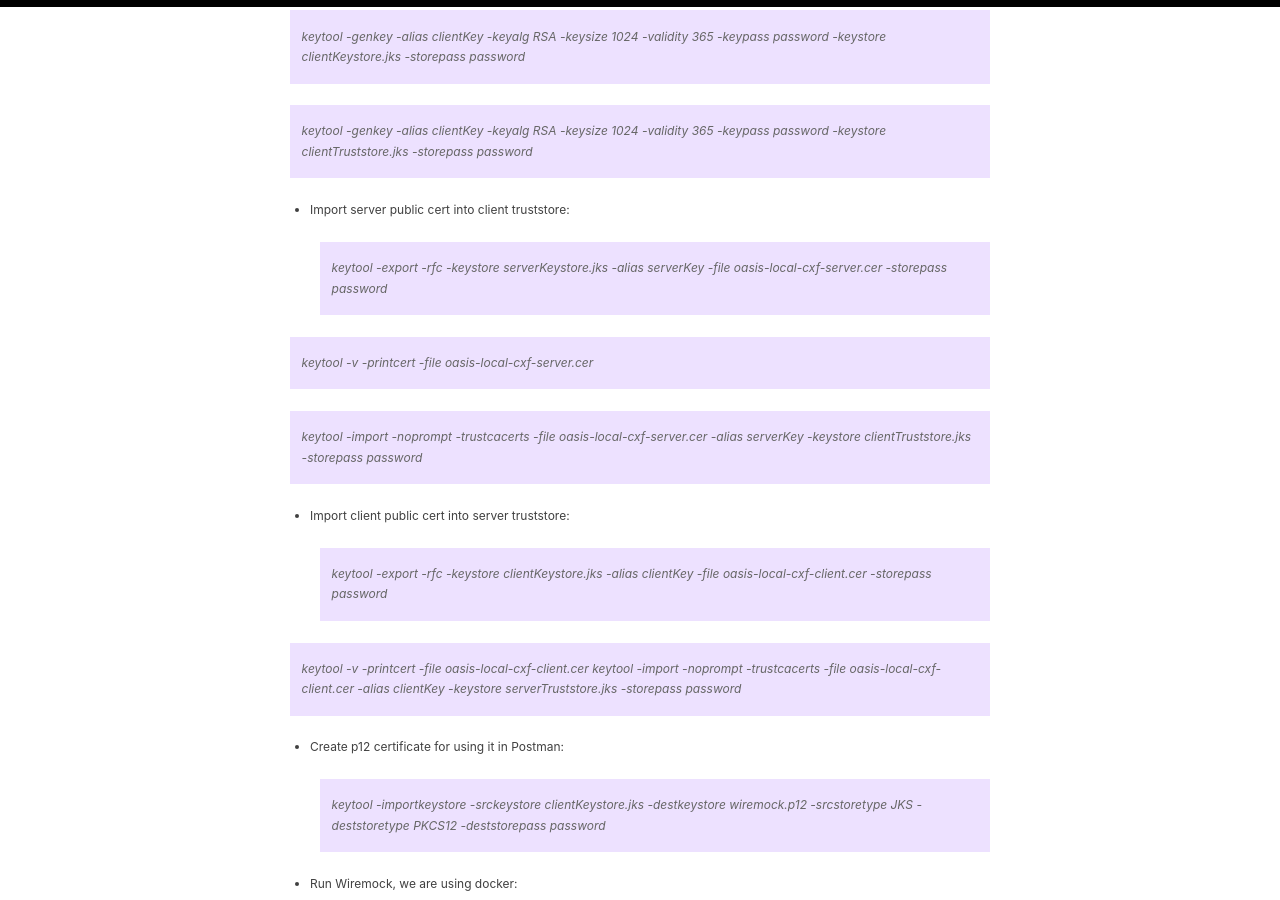
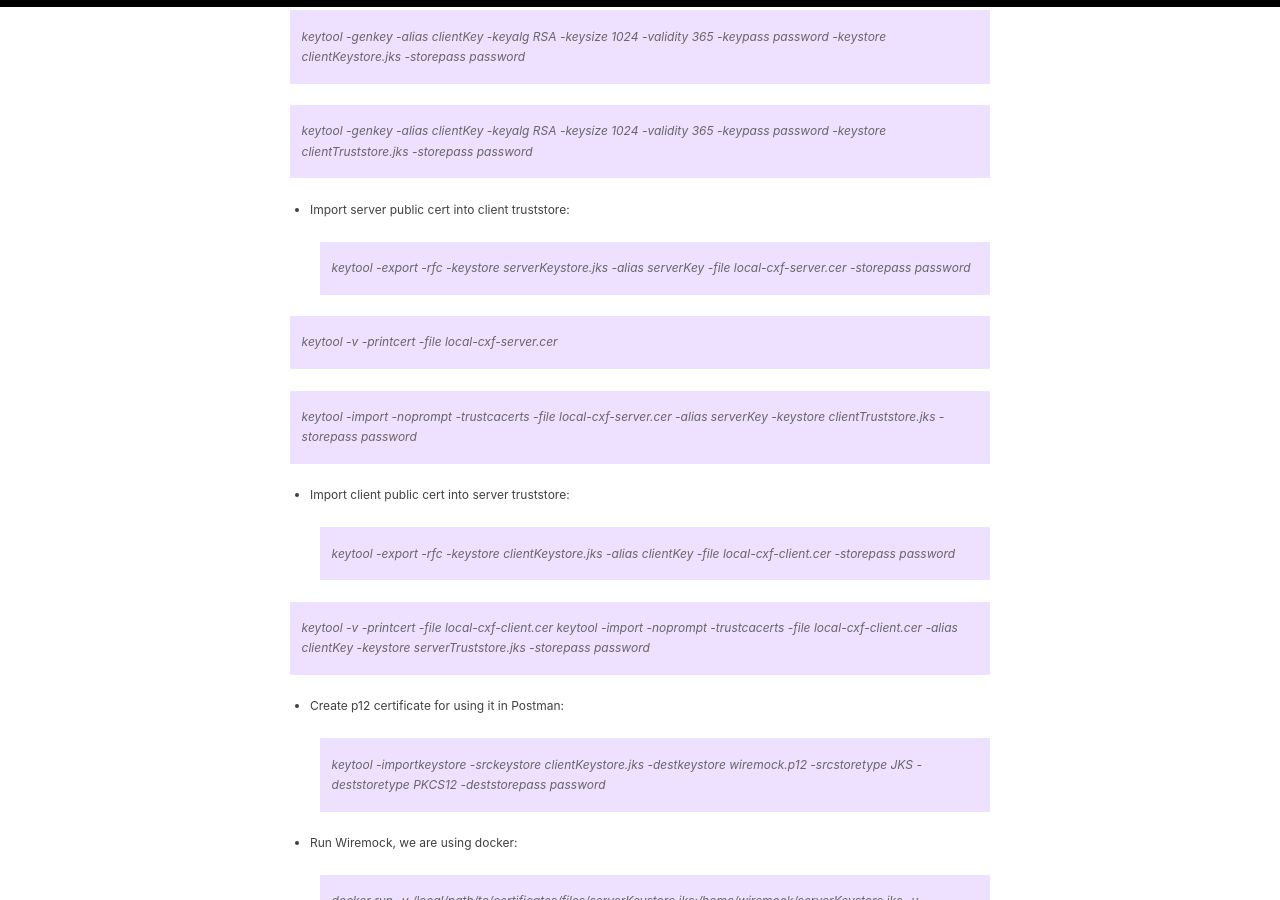
Before and after one commit to cityTesting/citytesting.github.io, a Jekyll site: the page built from _posts/2022-05-27-https-wiremock-postman.md, in a window 1280 px wide and 900 px high, scrolled down 600 px. Built offline with Jekyll 4.4.1, drawn with Linux system fonts in a browser that asks for light colours.

Commit message:
Update 2022-05-27-https-wiremock-postman.md

```diff
--- a/_posts/2022-05-27-https-wiremock-postman.md
+++ b/_posts/2022-05-27-https-wiremock-postman.md
@@ -18,17 +18,17 @@ The steps to follow are as follows:
 > keytool  -genkey -alias clientKey -keyalg RSA -keysize 1024  -validity 365 -keypass password  -keystore clientTruststore.jks -storepass password
 
 - Import server public cert into client truststore:
-> keytool -export -rfc -keystore serverKeystore.jks -alias serverKey -file oasis-local-cxf-server.cer -storepass password
+> keytool -export -rfc -keystore serverKeystore.jks -alias serverKey -file local-cxf-server.cer -storepass password
 
-> keytool -v -printcert -file oasis-local-cxf-server.cer
+> keytool -v -printcert -file local-cxf-server.cer
 
-> keytool -import -noprompt -trustcacerts -file oasis-local-cxf-server.cer -alias serverKey -keystore clientTruststore.jks -storepass password
+> keytool -import -noprompt -trustcacerts -file local-cxf-server.cer -alias serverKey -keystore clientTruststore.jks -storepass password
 
 - Import client public cert into server truststore:
-> keytool -export -rfc -keystore clientKeystore.jks -alias clientKey -file oasis-local-cxf-client.cer -storepass password
+> keytool -export -rfc -keystore clientKeystore.jks -alias clientKey -file local-cxf-client.cer -storepass password
 
-> keytool -v -printcert -file oasis-local-cxf-client.cer
-> keytool -import -noprompt -trustcacerts -file oasis-local-cxf-client.cer -alias clientKey -keystore serverTruststore.jks -storepass password
+> keytool -v -printcert -file local-cxf-client.cer
+> keytool -import -noprompt -trustcacerts -file local-cxf-client.cer -alias clientKey -keystore serverTruststore.jks -storepass password
 
 - Create p12 certificate for using it in Postman:
 > keytool -importkeystore -srckeystore clientKeystore.jks -destkeystore wiremock.p12 -srcstoretype JKS -deststoretype PKCS12 -deststorepass password
```
